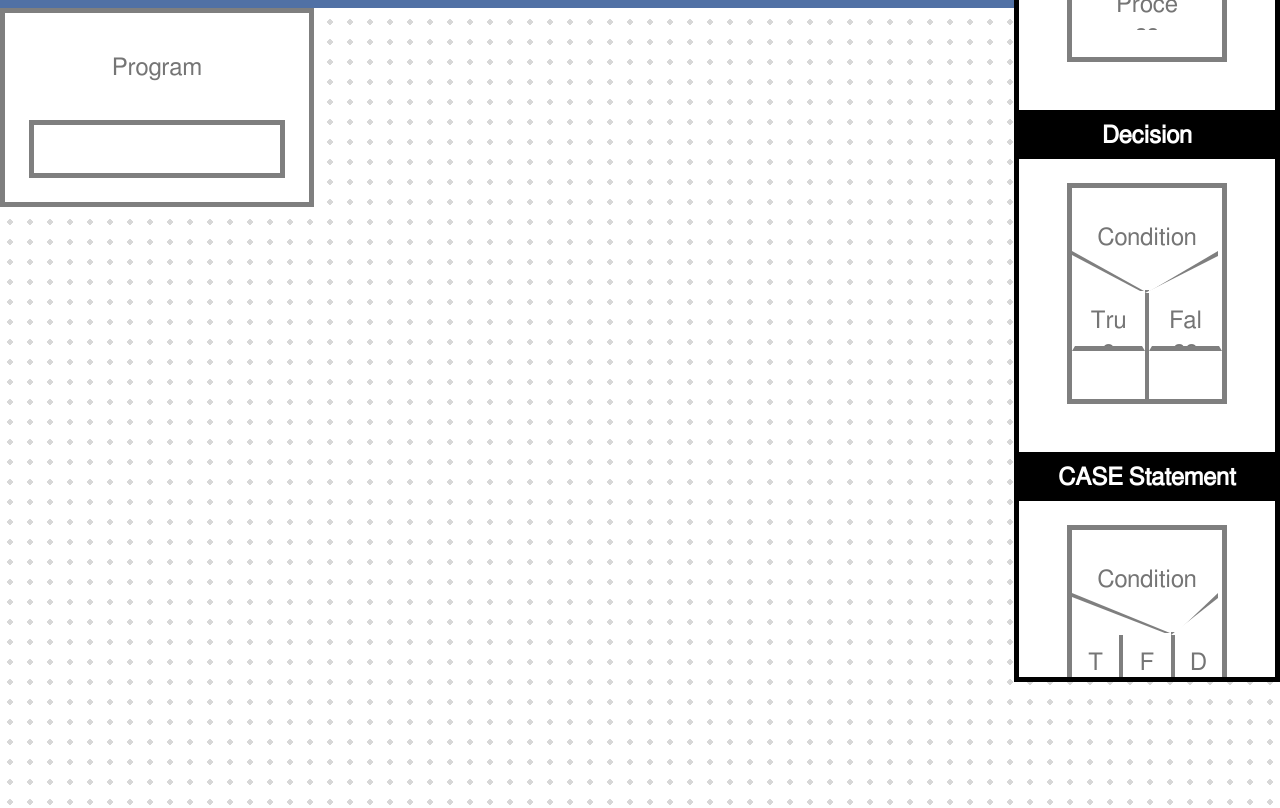
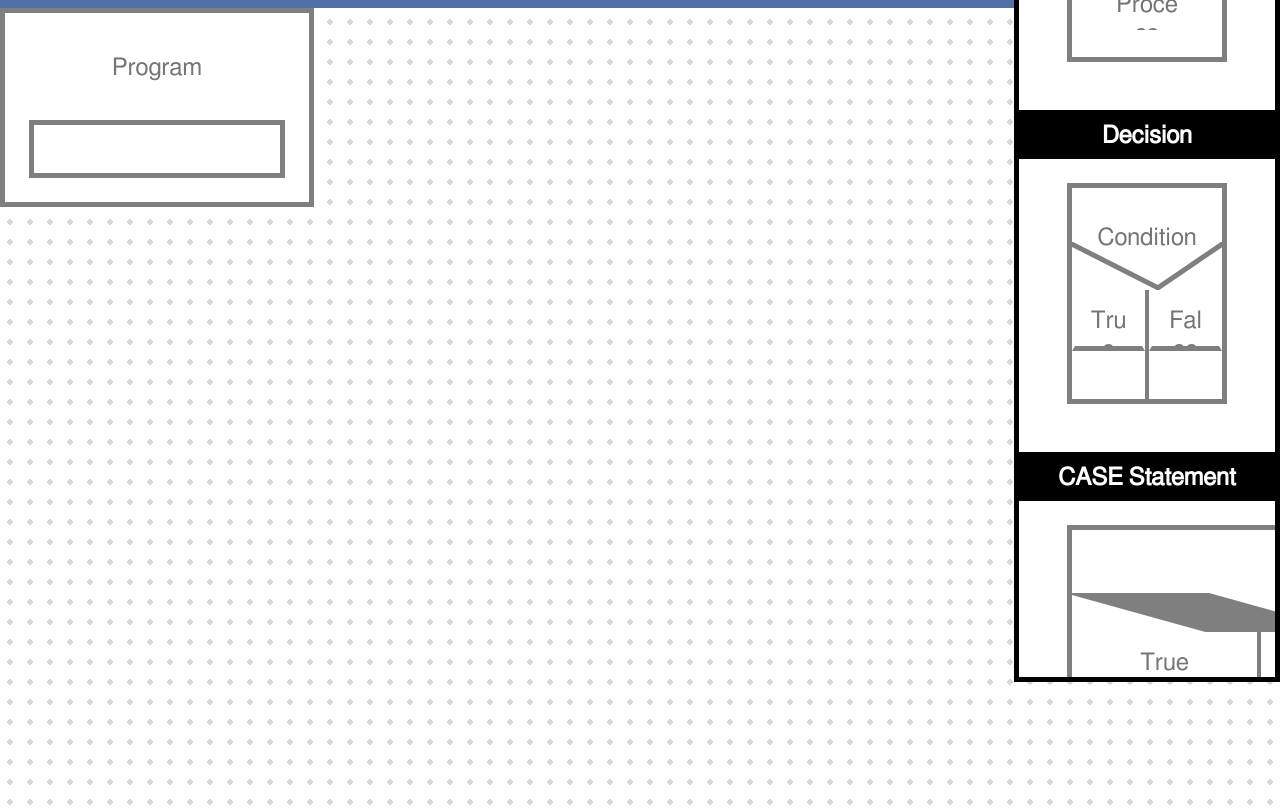
Before and after one commit to charyan/nsdmaker, a plain HTML site: page index.html in a window 1280 px wide. Shown: the part 128-936 px from the top of the page. Drawn offline with Linux system fonts and the light colour scheme.

Commit message:
Added svg lines to decision dblock

```diff
--- a/index.html
+++ b/index.html
@@ -58,12 +58,12 @@
         ondragstart="return false;" onfocusin="disableDraggableParent(event);"
         onfocusout="enableDraggableParent(event);"></textarea>
       <div class="triangles">
-        <div class="trig1">
-          <div class="trig2"></div>
-        </div>
-        <div class="trig3">
-          <div class="trig4"></div>
-        </div>
+        <svg>
+          <line x1="-5%" y1="0" x2="105%" y2="100%" style="stroke:rgb(127,127,127);stroke-width:5" />
+        </svg>
+        <svg>
+          <line x1="-5%" y1="100%" x2="105%" y2="0" style="stroke:rgb(127,127,127);stroke-width:5" />
+        </svg>
       </div>
       <div class="decision-branches">
         <div class="decision-branch">
--- a/js/main.js
+++ b/js/main.js
@@ -534,7 +534,15 @@ function setAllTriangles() {
   t = document.getElementsByClassName("triangles");
 
   for (let i = 0; i < t.length; ++i) {
-    setDecisionTriangle(t[i]);
+
+    let leftLine = t[i].lastElementChild;
+    let rightLine = t[i].firstElementChild;
+    let branches = t[i].nextElementSibling;
+    let lastBranch = t[i].nextElementSibling.lastElementChild;
+
+    let newLeftLineWidth = (lastBranch.clientWidth / branches.clientWidth) * 100;
+    leftLine.style.width = newLeftLineWidth + '%';
+    rightLine.style.width = (100 - newLeftLineWidth) + '%';
   }
 }
 
@@ -542,7 +550,12 @@ function setAllTrianglesZero() {
   t = document.getElementsByClassName("triangles");
 
   for (let i = 0; i < t.length; ++i) {
-    setDecisionTriangleZero(t[i]);
+
+    let leftLine = t[i].lastElementChild;
+    let rightLine = t[i].firstElementChild;
+
+    leftLine.style.width = 0 + '%';
+    rightLine.style.width = 0 + '%';
   }
 
 }
--- a/res/styles.css
+++ b/res/styles.css
@@ -361,7 +361,7 @@ body {
   height: 100%;
 }
 
-.parallel-top svg line {
+svg line {
   width: 100%;
 }
 
@@ -408,11 +408,16 @@ body {
 /* TRIANGLES */
 
 .triangles {
-  display: block;
+  /* display: block; */
   width: 100%;
   height: 2rem;
   margin-top: -1rem;
+  overflow: hidden;
+  display: flex;
 }
+
+.triangles svg,
+.triangles svg line {}
 
 .triangles div {}
 
```
